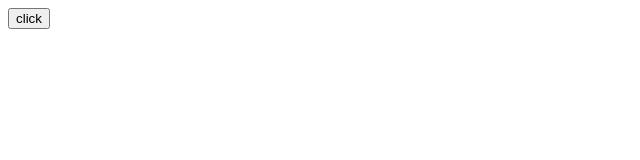
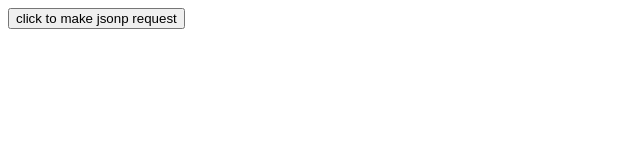
Before and after one commit to dankahle/jsonp, a website: page public/index.html in a window 1280 px wide. Shown: the whole page, without its empty margins (0-640 px from the left). Drawn offline with Linux system fonts and the light colour scheme.

Commit message:
changed button text

```diff
--- a/public/index.html
+++ b/public/index.html
@@ -4,7 +4,7 @@
 	<script src="js/jquery.min.js"></script>
 </head>
 <body>
-<button onclick="click2()">click</button>
+<button onclick="click2()">click to make jsonp request</button>
 <ul></ul>
 <script>
 	function doJsonp(url){
```
